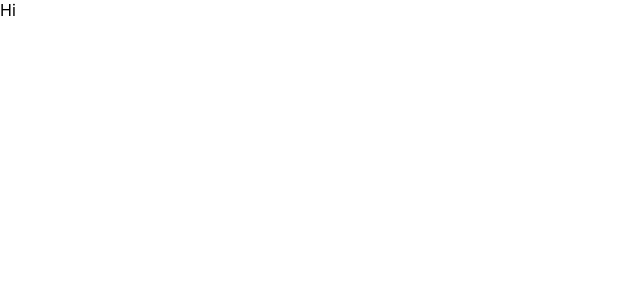
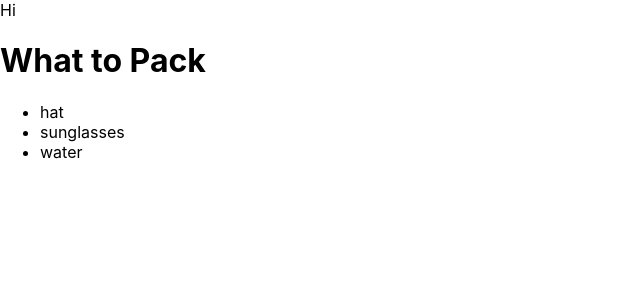
Before and after one commit to elijahmuraoka/ReactToDoList, a React (Create React App) app: page / in a window 1280 px wide. Shown: the top 300 px of the page, without its empty margins (0-640 px from the left). Built offline with nearby package versions, Linux system fonts and the light colour scheme.

Commit message:
checklist and solution

```diff
--- a/src/App.js
+++ b/src/App.js
@@ -1,8 +1,9 @@
-
+import Checklist from './components/Checklist.solution'
 function App() {
   return (
     <div>
       Hi
+      <Checklist />
     </div>
   );
 }
--- /dev/null
+++ b/src/components/Checklist.js
@@ -0,0 +1,19 @@
+
+function Checklist() {
+    // TODO: use the useState hook to replace the checklist array
+    const checkList = ["hat", "sunglasses", "water"];
+    return (
+        <div>
+            <h1>What to Pack</h1>
+            <ul >
+                {checkList.map((item, index) => (
+                    <li key={index}>
+                        <span>{item}</span>
+                    </li>
+                ))}
+            </ul>
+        </div>
+    );
+}
+
+export default Checklist;
--- /dev/null
+++ b/src/components/Checklist.solution.js
@@ -0,0 +1,27 @@
+import { useState } from "react";
+
+function Checklist() {
+    // note a unique id would be better
+    const [todoList, setTodoList] = useState([
+        { id: "0", item: "hat" },
+        { id: "1", item: "sunglasses" },
+        { id: "2", item: "water" }
+    ]);
+    const convertItemIntoList = (item) => {
+        return (
+            <li>
+                {item.item}
+            </li>
+        );
+    };
+    return (
+        <div>
+            <h1>What to Pack</h1>
+            <ul>
+                {todoList.map(convertItemIntoList)}
+            </ul>
+        </div>
+    );
+}
+
+export default Checklist;
```
